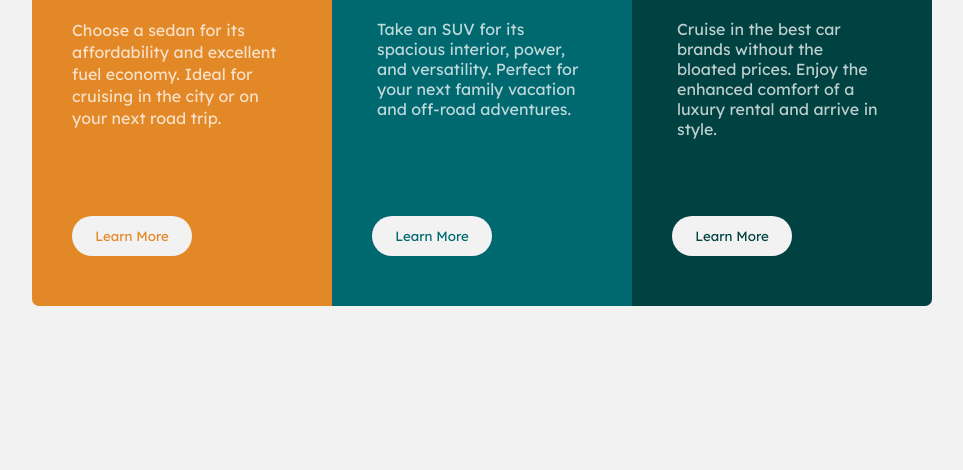
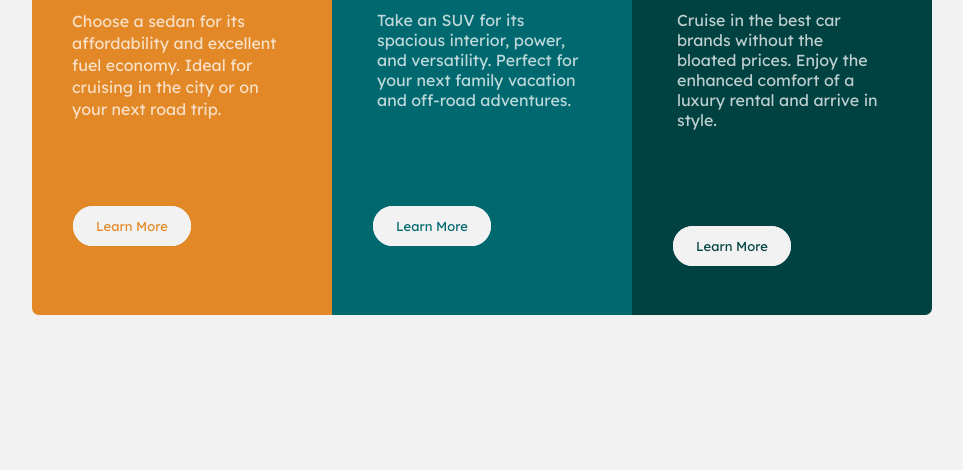
Before and after one commit to dratinixgithub/FEM---3-column-preview-card-component, a plain HTML site: page index.html in a window 1280 px wide. Shown: the part 330-800 px from the top of the page, without its empty margins (158-1121 px from the left). Drawn offline with Linux system fonts and the light colour scheme.

Commit message:
Final style approach
Thanks to @vanzasetia

```diff
--- a/index.html
+++ b/index.html
@@ -20,32 +20,32 @@
 
       <div class="first-div">
         <img src="./images/icon-sedans.svg" alt="">
-        <div class="first-div__div">
+        <div>
           <h1>Sedans</h1>
           <p>Choose a sedan for its affordability and excellent fuel economy. Ideal for cruising in the city
             or on your next road trip.</p>
         </div>
-        <button>Learn More</button>
+        <a href="#">Learn More</a>
       </div>
 
       <div class="second-div">
         <img src="./images/icon-suvs.svg" alt="">
-        <div class="second-div__div">
+        <div>
           <h1>SUVs</h1>
           <p>Take an SUV for its spacious interior, power, and versatility. Perfect for your next family vacation
             and off-road adventures.</p>
         </div>
-        <button>Learn More</button>
+        <a href="#">Learn More</a>
       </div>
 
       <div class="third-div">
         <img src="./images/icon-luxury.svg" alt="">
-        <div class="third-div__div">
+        <div>
           <h1>Luxury</h1>
           <p>Cruise in the best car brands without the bloated prices. Enjoy the enhanced comfort of a luxury
             rental and arrive in style.</p>
         </div>
-        <button>Learn More</button>
+        <a href="#">Learn More</a>
       </div>
     </section>
   </main>
--- a/style.css
+++ b/style.css
@@ -22,9 +22,11 @@
     box-sizing: border-box;
 }
 
-html{
+
+body{
     max-width: 100%;
     overflow-x: hidden;
+    min-height: 100vh
 }
 
 .main-container{
@@ -52,17 +54,18 @@ html{
     padding-left: 15px;
     padding-top: 25px;
     text-align: left;
+    padding-bottom: 40px;
 }
 
-.main-container button{
-    height: 40px;
-    width: 120px;
-    border-radius: 20px;
-    border: none;
+.main-container a{
+    border-radius: 30px;
     background: var(--Very-light-gray-background-headings-buttons);
     font-family: var(--font-Lexend-Deca);
     margin-right: 100px;
-    margin-top: 30px;
+    text-decoration: none;
+    border: solid 10px var(--Very-light-gray-background-headings-buttons);
+    font-size: 13px;
+    padding: 2px 13px 2px 13px;
 }
 
 .first-div{
@@ -80,7 +83,7 @@ html{
     width: 24%;
 }
 
-.first-div button{
+.first-div a{
     color: var(--Bright-orange);
 }
 
@@ -97,7 +100,7 @@ html{
     width: 23%;
 }
 
-.second-div button{
+.second-div a{
     color: var(--Dark-cyan);
 }
 
@@ -130,35 +133,43 @@ html{
     margin-bottom: 5px;
 }
 
-.third-div button{
+.third-div a{
     color: var(--Very-dark-cyan);
 }
 
 /*Active buttons*/
 
-.main-container button:active{
+.main-container a:active{
     cursor: pointer;
     color: var(--Very-light-gray-background-headings-buttons);
-    border: 2px solid var(--Very-light-gray-background-headings-buttons);
 }
 
-.first-div button:active{
-    background: var(--Bright-orange);
+.first-div a:active{
+    background-color: var(--Bright-orange);
+    border: 10px solid var(--Bright-orange);
+    color: white;
+    outline: 2px solid var(--Very-light-gray-background-headings-buttons);
 }
 
-.second-div button:active{
-    background: var(--Dark-cyan)
+.second-div a:active{
+    background-color: var(--Dark-cyan);
+    border: 10px solid var(--Dark-cyan);
+    color: white;
+    outline: 2px solid var(--Very-light-gray-background-headings-buttons);
 }
 
-.third-div button:active{
-    background: var(--Very-dark-cyan);
+.third-div a:active{
+    background-color: var(--Very-dark-cyan);
+    border: 10px solid var(--Very-dark-cyan);
+    color: white;
+    outline: 2px solid var(--Very-light-gray-background-headings-buttons);
 }
 
 @media only screen and (min-width: 1140px){
 
     .section-container div{
         display: table-cell;
-        height: 240px;
+        padding-bottom: 60px;
     }
 
     .main-container {
@@ -181,10 +192,6 @@ html{
         margin-top: -5px;
     }
 
-    .main-container button{
-        margin-bottom: 50px;
-    }
-
     .main-container img{
         margin-bottom: 35px;
         width: 26%;
@@ -202,5 +209,16 @@ html{
     .first-div p{
         margin-left: -5px;
         line-height: 22px;
+        margin-bottom: -3px;
     }
+
+    .second-div p{
+        margin-bottom: 7px;
+    }
+
+    .third-div p{
+        margin-bottom: 7px;
+    }
+
+
 }
```
Also changed, not shown: 1 other file.
